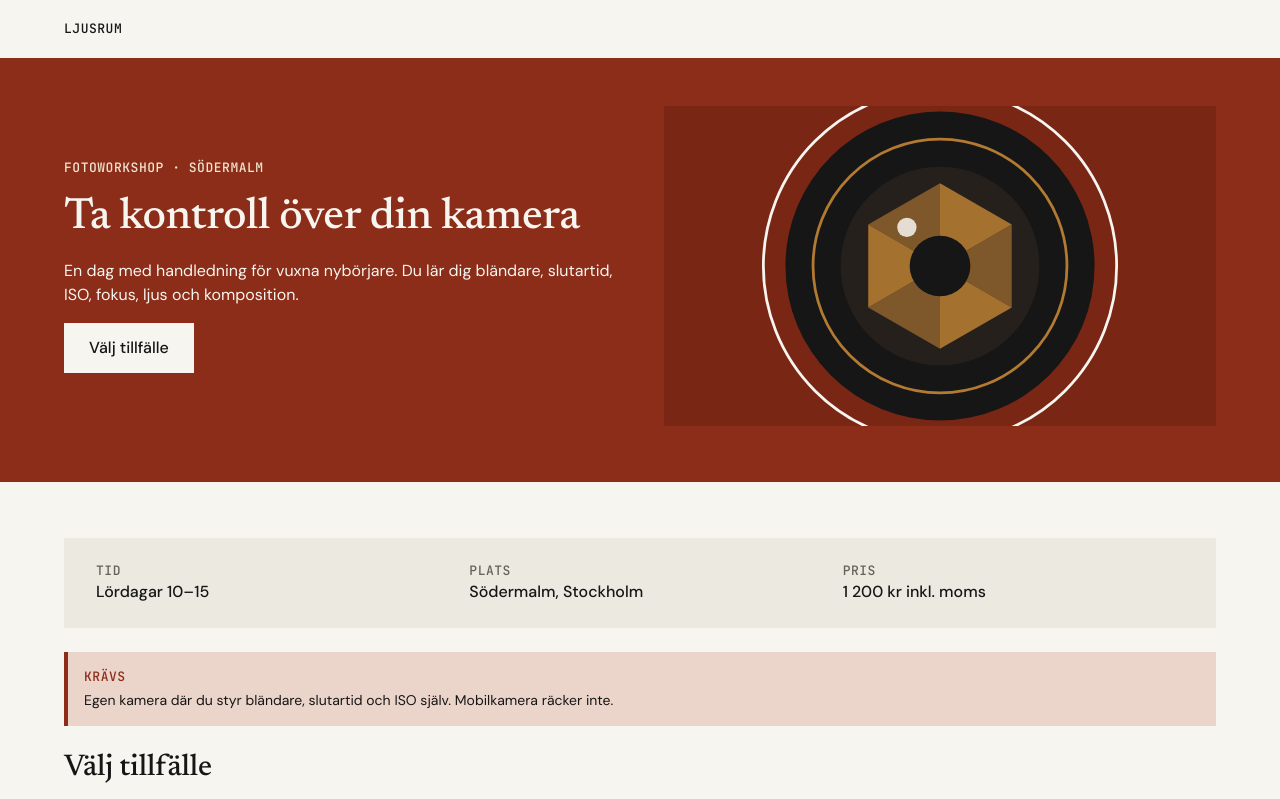
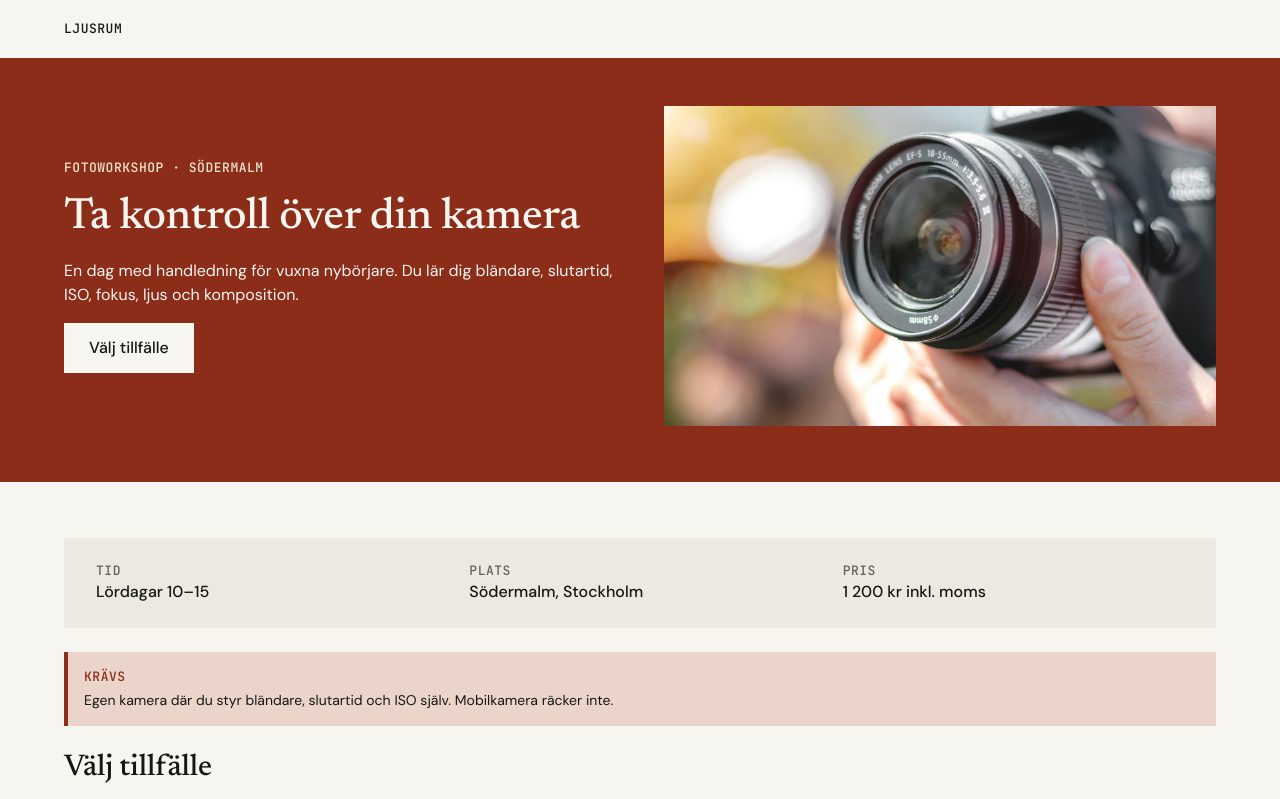
Before and after one commit to karibkaykobad/Ljusrum---Fotoworkshop, a plain HTML site: page index.html in a window 1280 px wide. Shown: the top 799 px of the page. Drawn offline with Linux system fonts and the light colour scheme.

Commit message:
Add files via upload

```diff
--- a/index.html
+++ b/index.html
@@ -10,16 +10,7 @@
  <div class="stack g16"><p class="etikett">Fotoworkshop · Södermalm</p><h1 id="rubrik">Ta kontroll över din kamera</h1>
  <p class="tryck">En dag med handledning för vuxna nybörjare. Du lär dig bländare, slutartid, ISO, fokus, ljus och komposition.</p>
  <div><a class="knapp ljus" href="#valj">Välj tillfälle</a></div></div>
- <div class="band-bild"><svg viewBox="0 0 400 320" preserveAspectRatio="xMidYMid slice" role="img" aria-label="Illustration av ett kameraobjektiv" xmlns="http://www.w3.org/2000/svg">
-<rect width="400" height="320" fill="#7A2615"/>
-<circle cx="200" cy="160" r="128" fill="none" stroke="#F7F5F0" stroke-width="2"/>
-<circle cx="200" cy="160" r="112" fill="#161616"/>
-<circle cx="200" cy="160" r="92" fill="none" stroke="#B37A32" stroke-width="2"/>
-<circle cx="200" cy="160" r="72" fill="#26201D"/>
-<g fill="#B37A32" opacity=".9"><polygon points="200,100 252,130 200,160"/><polygon points="252,130 252,190 200,160" opacity=".7"/><polygon points="252,190 200,220 200,160"/><polygon points="200,220 148,190 200,160" opacity=".7"/><polygon points="148,190 148,130 200,160"/><polygon points="148,130 200,100 200,160" opacity=".7"/></g>
-<circle cx="200" cy="160" r="22" fill="#161616"/>
-<circle cx="176" cy="132" r="7" fill="#F7F5F0" opacity=".85"/>
-</svg></div>
+ <div class="band-bild"><img src="/hero.jpg" width="1600" height="1066" alt="Hand som håller en systemkamera med objektivet riktat mot betraktaren" fetchpriority="high"></div>
 </div></section>
 <main>
  <section id="steg1" class="stack g24" aria-label="Om workshopen">
@@ -63,6 +54,6 @@
   <div><button class="knapp sekundar" id="tillbaka" type="button">Tillbaka till workshopen</button></div>
  </section>
 </main>
-<footer class="fot"><div class="etikett dampad">Ljusrum · Södermalm, Stockholm</div></footer>
+<footer class="fot"><div class="etikett dampad" style="display:flex;flex-wrap:wrap;justify-content:space-between;gap:8px"><span>Ljusrum · Södermalm, Stockholm</span><span>Foto: Sara Kurfess / Unsplash</span></div></footer>
 <script src="/app.js"></script>
 </body></html>
--- a/styles.css
+++ b/styles.css
@@ -147,3 +147,5 @@ dl.uppg dd{margin:0}
 .panel{background:var(--ockra)}
 .tabell tr.sel td{background:var(--ockra)}
 .tabell th{background:var(--bg-yta)}
+
+.band-bild img{display:block;width:100%;height:100%;object-fit:cover;object-position:40% 45%}
```
Also changed, not shown: hero.jpg (added).
